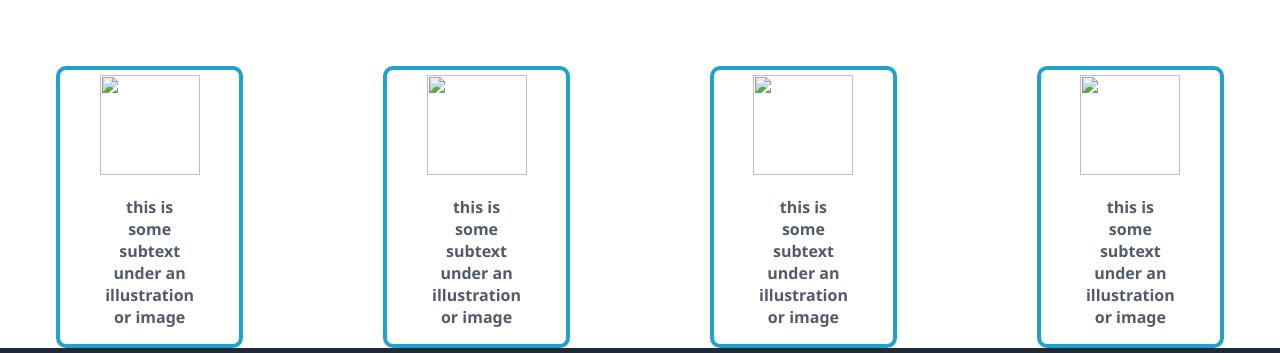
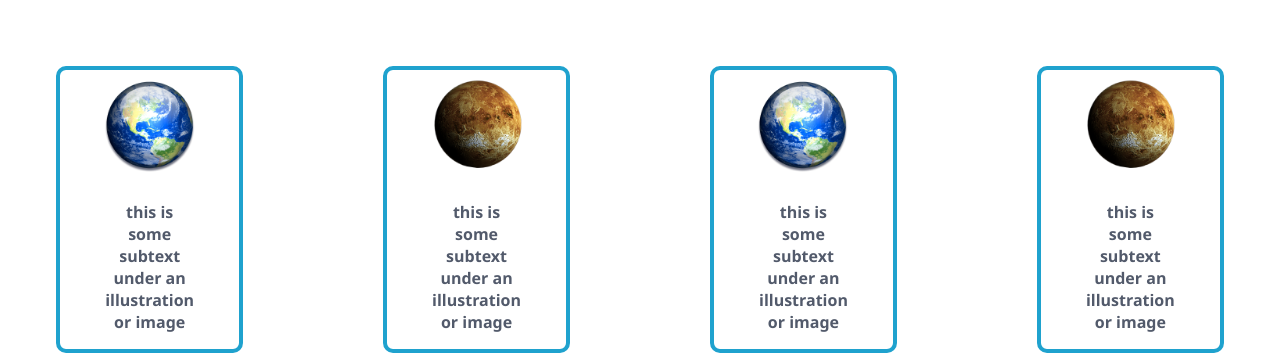
Before and after one commit to temizeloguz/odinwebsiteproject, a plain HTML site: page index.html in a window 1280 px wide. Shown: the part 717-1070 px from the top of the page. Drawn offline with Linux system fonts and the light colour scheme; the site is published under a folder, as on GitHub Pages, so addresses that start at the root find nothing.

Commit message:
Update index.html

```diff
--- a/index.html
+++ b/index.html
@@ -38,10 +38,10 @@
 <div class="thirdContainer">
   <div><h1>Some random information.</h1></div><br>
   <div class="thirdContainerPlanets">
-    <div><img src="/img/earth.png" alt="" srcset=""><p>this is some subtext under an illustration or image</p></div>
-    <div><img src="/img/venüs.png" alt="" srcset=""><p>this is some subtext under an illustration or image</p></div>
-     <div><img src="/img/earth.png" alt="" srcset=""><p>this is some subtext under an illustration or image</p></div>
-     <div><img src="/img/venüs.png" alt="" srcset=""><p>this is some subtext under an illustration or image</p></div>
+    <div><img src="./img/earth.png" alt="" srcset=""><p>this is some subtext under an illustration or image</p></div>
+    <div><img src="./img/venüs.png" alt="" srcset=""><p>this is some subtext under an illustration or image</p></div>
+     <div><img src="./img/earth.png" alt="" srcset=""><p>this is some subtext under an illustration or image</p></div>
+     <div><img src="./img/venüs.png" alt="" srcset=""><p>this is some subtext under an illustration or image</p></div>
     </div>
     <div class="fourthContainer">
 
```
